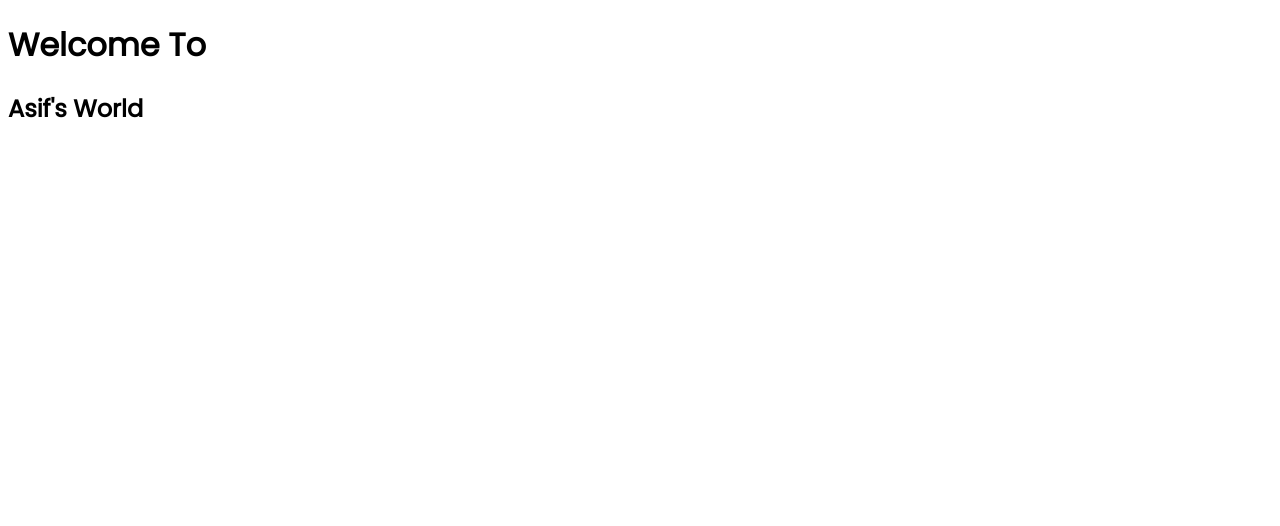
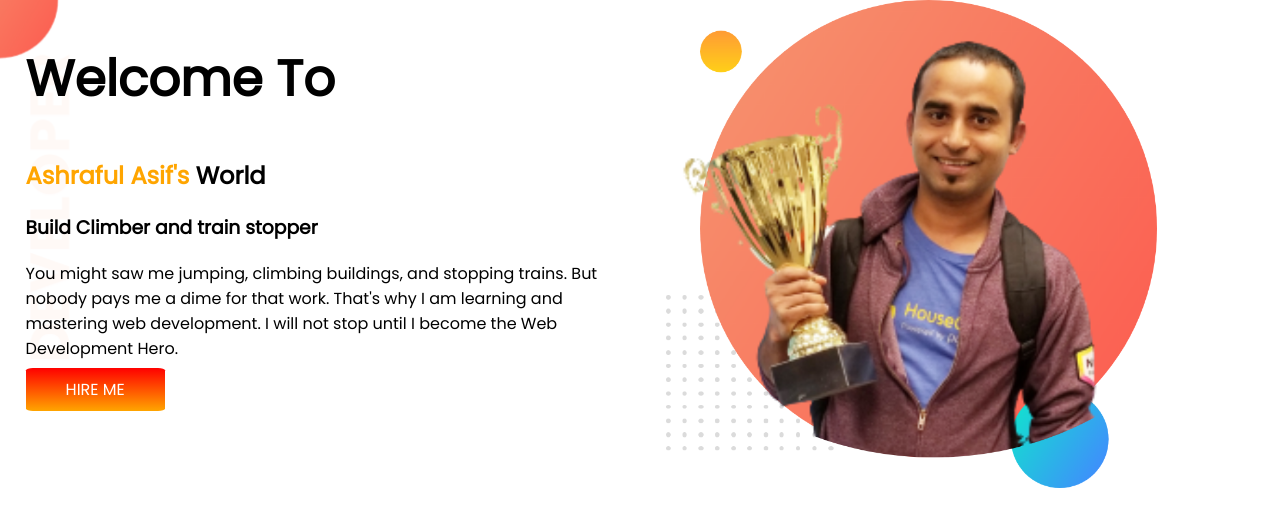
Before and after one commit to ashupa1416/developer-portfolio, a plain HTML site: page index.html in a window 1280 px wide. Drawn offline with Linux system fonts and the light colour scheme.

Commit message:
section-1

```diff
--- a/index.html
+++ b/index.html
@@ -1,17 +1,37 @@
 <!DOCTYPE html>
 <html lang="en">
+
 <head>
     <meta charset="UTF-8">
     <meta http-equiv="X-UA-Compatible" content="IE=edge">
     <meta name="viewport" content="width=device-width, initial-scale=1.0">
     <title>Developer Portfolio</title>
     <link rel="preconnect" href="https://fonts.googleapis.com">
-<link rel="preconnect" href="https://fonts.gstatic.com" crossorigin>
-<link href="https://fonts.googleapis.com/css2?family=Poppins&display=swap" rel="stylesheet">
-<link rel="stylesheet" href="style.css">
+    <link rel="preconnect" href="https://fonts.gstatic.com" crossorigin>
+    <link href="https://fonts.googleapis.com/css2?family=Poppins&display=swap" rel="stylesheet">
+    <link rel="stylesheet" href="style.css">
 </head>
+
 <body>
-    <h1>Welcome To</h1>
-    <h2>Asif's World</h2>
+    <section class="flexible-container top-banner">
+
+        <div class="half-width">
+            <h1>Welcome To</h1>
+            <h2><span class="orange-color">Ashraful Asif's</span> World</h2>
+            <h3>Build Climber and train stopper</h3>
+            <p>You might saw me jumping, climbing buildings, and stopping trains. But nobody pays me a dime for that
+                work. That's why I am learning and mastering web development. I will not stop until I become the Web
+                Development Hero.
+            </p>
+            <a href="https://www.linkedin.com/company/programminghero/" class="link-button">HIRE ME</a>
+        </div>
+        <div class="half-width">
+            <img src="images/Jhankar-pic-with-bg.png" alt="">
+        </div>
+
+    </section>
+
+
 </body>
+
 </html>
--- a/style.css
+++ b/style.css
@@ -1,3 +1,38 @@
-body{
+body {
     font-family: 'Poppins', sans-serif;
+    margin: 0;
 }
+
+h1 {
+    font-size: 50px;
+}
+
+.top-banner {
+    background-image: url(images/top-banner.png);
+    background-repeat: no-repeat;
+}
+
+.orange-color {
+    color: orange;
+}
+
+.flexible-container {
+    display: flex;
+}
+
+.half-width {
+    width: 50%;
+    padding-left: 2%;
+}
+
+.half-width img {
+    width: 80%;
+}
+
+.link-button {
+    text-decoration: none;
+    background-image: linear-gradient(red, orange);
+    padding: 10px 40px;
+    border-radius: 5%;
+    color: white;
+}
```
